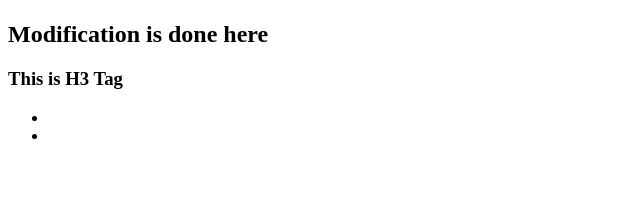
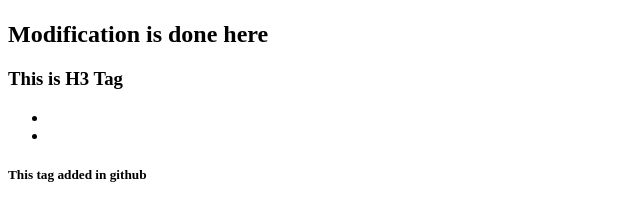
Before and after one commit to harshl07/DemoGit, a plain HTML site: page aboutUs.html in a window 1280 px wide. Shown: the part 59-280 px from the top of the page, without its empty margins (0-640 px from the left). Drawn offline with Linux system fonts and the light colour scheme.

Commit message:
Update aboutUs.html
new h5 tag added

```diff
--- a/aboutUs.html
+++ b/aboutUs.html
@@ -15,7 +15,7 @@
         <li></li>
         <li></li>
     </ul>
-
+    <h5>This tag added in github</h5>
 </body>
 
 </html>
```
